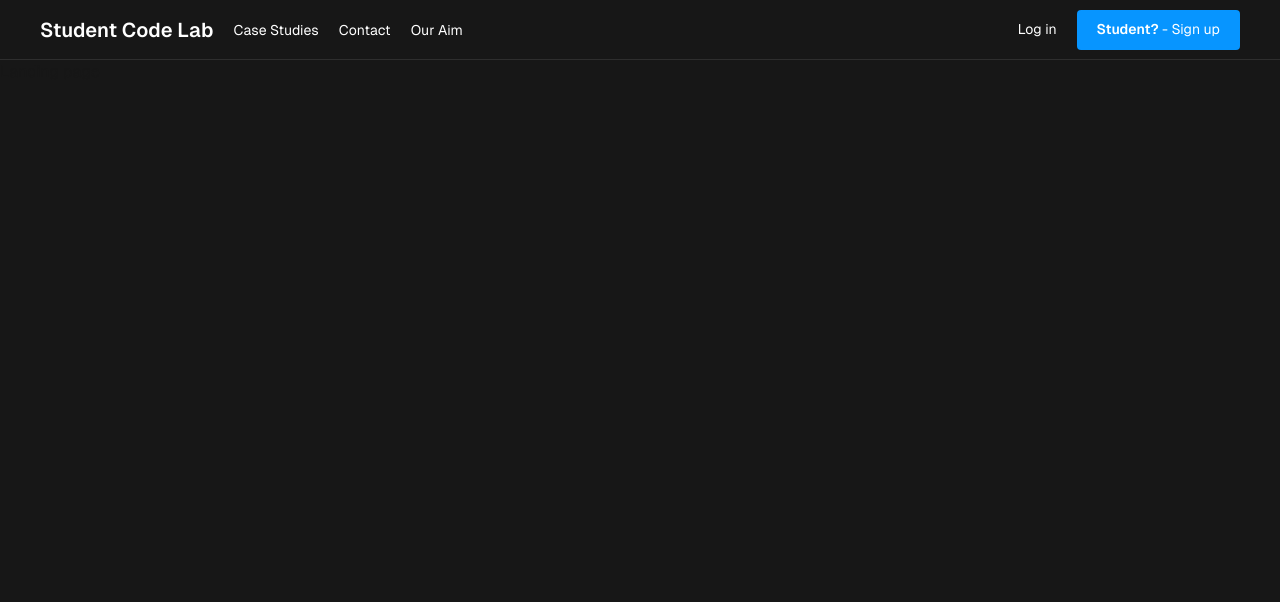
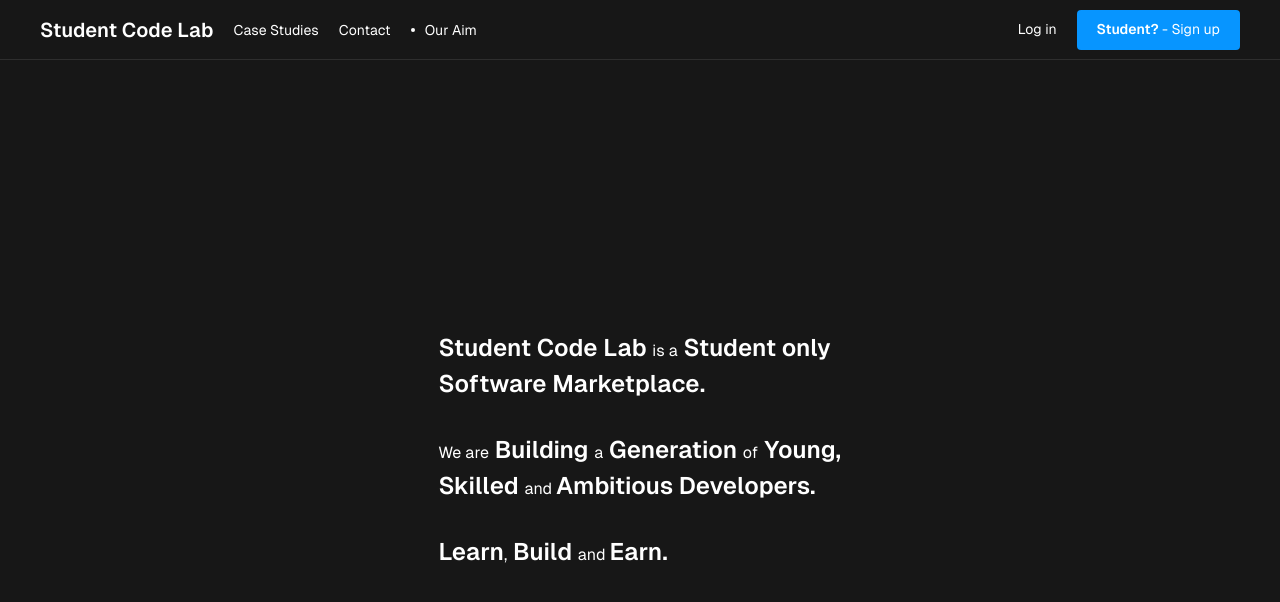
Before and after one commit to jackstewart254/studentcodelab, a Next.js app: page /aim in a window 1280 px wide. Shown: the top 602 px of the page. Built offline with nearby package versions, Linux system fonts and the light colour scheme.

Commit message:
Added Tailwind

```diff
--- a/app/aim/page.tsx
+++ b/app/aim/page.tsx
@@ -1,9 +1,43 @@
 "use client";
+import { useEffect, useState } from "react";
+import { Dimensions } from "../types/Dimensions";
+import { useGlobal } from "../context/global";
 
 const Aim = () => {
+  const [dimensions, setDimensions] = useState<Dimensions>({
+    width: 0,
+    height: 0,
+  });
+  const { global, setGlobal } = useGlobal();
+
+  useEffect(() => {
+    setGlobal({ ...global, render: "aim" });
+    setDimensions({ width: window.innerWidth, height: window.innerHeight });
+  }, []);
+
   return (
-    <div className="w-full h-">
-      <h1>Landing page</h1>
+    <div
+      className="w-full items-center justify-center flex"
+      style={{ height: dimensions.height - 60 }}
+    >
+      <div className={`h-[200px] w-[403px] flex flex-col`}>
+        <p className="text-[24px] text-white font-[600] mb-[30px]">
+          Student Code Lab <span className="text-[16px] font-[400]">is a</span>{" "}
+          Student only Software Marketplace.{" "}
+        </p>
+        <p className="text-[24px] text-white font-[600] mb-[30px]">
+          <span className="text-[16px] font-[400]">We are</span> Building{" "}
+          <span className="text-[16px] font-[400]">a</span> Generation{" "}
+          <span className="text-[16px] font-[400]">of</span> Young, Skilled{" "}
+          <span className="text-[16px] font-[400]">and </span>
+          Ambitious Developers.
+        </p>
+        <p className="text-[24px] text-white font-[600] mb-[30px]">
+          Learn
+          <span className="text-[16px] font-[400]">,</span> Build{" "}
+          <span className="text-[16px] font-[400]">and </span> Earn.
+        </p>
+      </div>
     </div>
   );
 };
--- a/app/landing/page.tsx
+++ b/app/landing/page.tsx
@@ -14,19 +14,19 @@
       const timer1 = setTimeout(() => setRender(1), 500);
       const timer2 = setTimeout(() => {
         setRender(2);
-      }, 2500);
-      const timer3 = setTimeout(() => setRender(3), 3500);
+      }, 3500);
+      const timer3 = setTimeout(() => setRender(3), 4500);
       const timer4 = setTimeout(() => {
         setRender(4);
-      }, 5500);
-      const timer5 = setTimeout(() => setRender(5), 6500);
+      }, 6500);
+      const timer5 = setTimeout(() => setRender(5), 8500);
       const timer6 = setTimeout(() => {
         setRender(6);
-      }, 7500);
+      }, 9500);
       const timer7 = setTimeout(() => {
         setRender(7);
         setRefresh(false);
-      }, 8500);
+      }, 10500);
 
       return () => {
         clearTimeout(timer1);
--- a/app/layout.tsx
+++ b/app/layout.tsx
@@ -16,8 +16,8 @@
 });
 
 export const metadata: Metadata = {
-  title: "Create Next App",
-  description: "Generated by create next app",
+  title: "Student Code Lab",
+  description: "The future of Tech",
 };
 
 export default function RootLayout({
--- /dev/null
+++ b/app/one/layout.tsx
@@ -0,0 +1,34 @@
+import type { Metadata } from "next";
+import localFont from "next/font/local";
+import "../globals.css";
+import Header from "../components/header";
+import { GlobalProvider } from "../context/global";
+
+const geistSans = localFont({
+  src: "../fonts/GeistVF.woff",
+  variable: "--font-geist-sans",
+  weight: "100 900",
+});
+const geistMono = localFont({
+  src: "../fonts/GeistMonoVF.woff",
+  variable: "--font-geist-mono",
+  weight: "100 900",
+});
+
+export default function RootLayout({
+  children,
+}: Readonly<{
+  children: React.ReactNode;
+}>) {
+  return (
+    <GlobalProvider>
+      <html
+        className={`${geistSans.variable} ${geistMono.variable} antialiased bg-[#171717] fixed`}
+      >
+        <div className="antialiased bg-[#171717] fixed w-screen h-screen">
+          {children}
+        </div>
+      </html>
+    </GlobalProvider>
+  );
+}
--- /dev/null
+++ b/app/one/login/page.tsx
@@ -0,0 +1,63 @@
+"use client";
+import { useEffect, useState } from "react";
+import { Dimensions } from "../../types/Dimensions";
+import { useRouter } from "next/navigation";
+
+const Login = () => {
+  const router = useRouter();
+  const [dimensions, setDimensions] = useState<Dimensions>({
+    width: 0,
+    height: 0,
+  });
+
+  useEffect(() => {
+    setDimensions({ width: window.innerWidth, height: window.innerHeight });
+  }, []);
+
+  const transferPage = (page: string) => {
+    if (page === "home") {
+      router.push("../");
+    }
+    if (page === "signup") {
+      router.push("./signup");
+    }
+  };
+
+  return (
+    <div className="h-screen flex-row sm:grid md:grid lg:grid lg:grid-cols-2">
+      <div className="lg:flex md:hidden sm:hidden hidden"></div>
+      <div className="flex bg-white relative items-center justify-center flex-col h-screen p-[20px]">
+        <div className="absolute right-5 top-5 flex flex-row">
+          <button
+            className="py-[8px] px-[10px] flex items-center justify-center hover:bg-[#F4F4F5] rounded-[4px] bg-white"
+            onClick={() => {
+              transferPage("signup");
+            }}
+          >
+            <p className="font-[500] text-sm">Signup</p>
+          </button>
+          <button
+            className="py-[8px] px-[10px] flex items-center justify-center hover:bg-[#F4F4F5] rounded-[4px] bg-white ml-5"
+            onClick={() => {
+              transferPage("home");
+            }}
+          >
+            <p className="font-[500] text-sm">Home</p>
+          </button>
+        </div>
+        <div className="sm:w-[350px] md:w-[400px] lg:[500px] w-full max-w-[350px]">
+          <div className="w-full flex flex-col">
+            <input className="flex h-9 w-full rounded-md border border-input bg-transparent px-3 py-1 text-sm shadow-sm transition-colors file:border-0 file:bg-transparent file:text-sm file:font-medium file:text-foreground placeholder:text-muted-foreground focus-visible:outline-none focus-visible:ring-1 focus-visible:ring-ring disabled:cursor-not-allowed disabled:opacity-50 md:text-sm mb-5" />
+            <input
+              className="flex h-9 w-full rounded-md border border-input bg-transparent px-3 py-1 text-sm shadow-sm transition-colors file:border-0 file:bg-transparent file:text-sm file:font-medium file:text-foreground placeholder:text-muted-foreground focus-visible:outline-none focus-visible:ring-1 focus-visible:ring-ring disabled:cursor-not-allowed disabled:opacity-50 md:text-sm"
+              type="password"
+            />
+            <button></button>
+          </div>
+        </div>
+      </div>
+    </div>
+  );
+};
+
+export default Login;
--- /dev/null
+++ b/app/one/page.tsx
@@ -0,0 +1,20 @@
+"use client";
+import { useEffect, useState } from "react";
+import { Dimensions } from "../types/Dimensions";
+
+export default function Home() {
+  const [dimensions, setDimensions] = useState<Dimensions>({
+    width: 0,
+    height: 0,
+  });
+
+  useEffect(() => {
+    setDimensions({ width: window.innerWidth, height: window.innerHeight });
+  }, []);
+
+  return (
+    <div className="flex flex-col w-screen bg-[#171717] fixed h-screen">
+      <h1 className="text-white">HELOOO</h1>
+    </div>
+  );
+}
--- /dev/null
+++ b/app/one/signup/page.tsx
@@ -0,0 +1,9 @@
+const Signup = () => {
+  return (
+    <div>
+      <h1>HELLOO</h1>
+    </div>
+  );
+};
+
+export default Signup;
```
Also changed, not shown: 1 other file (tests, documents, lock files or other folders).
